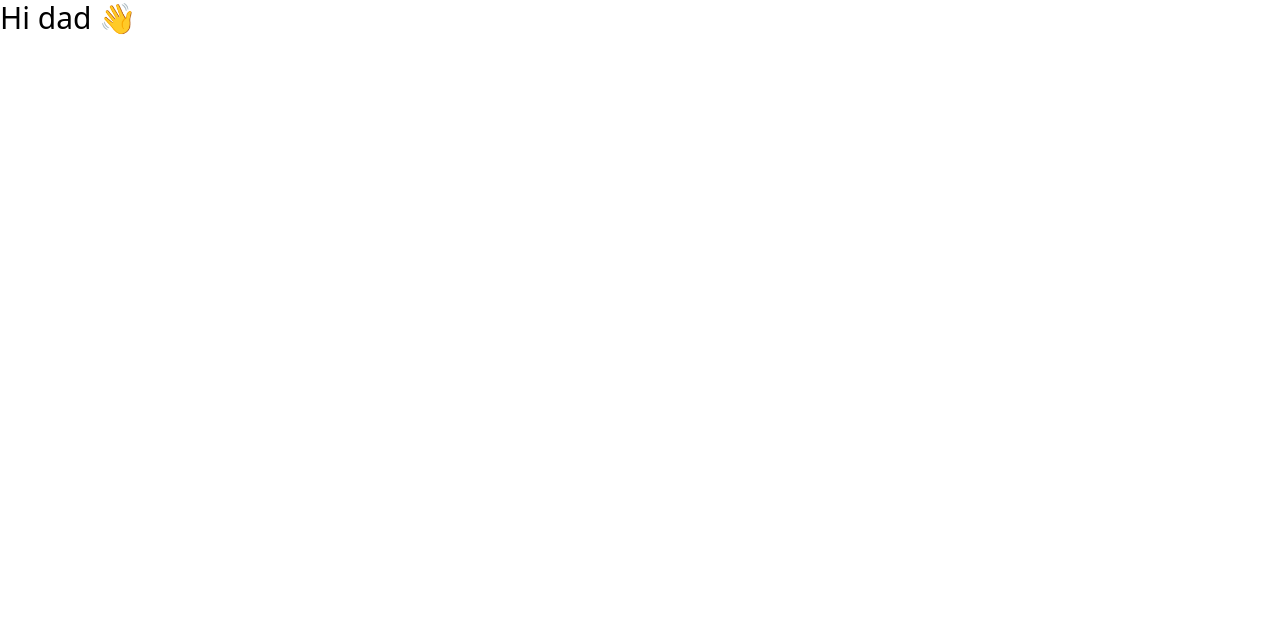
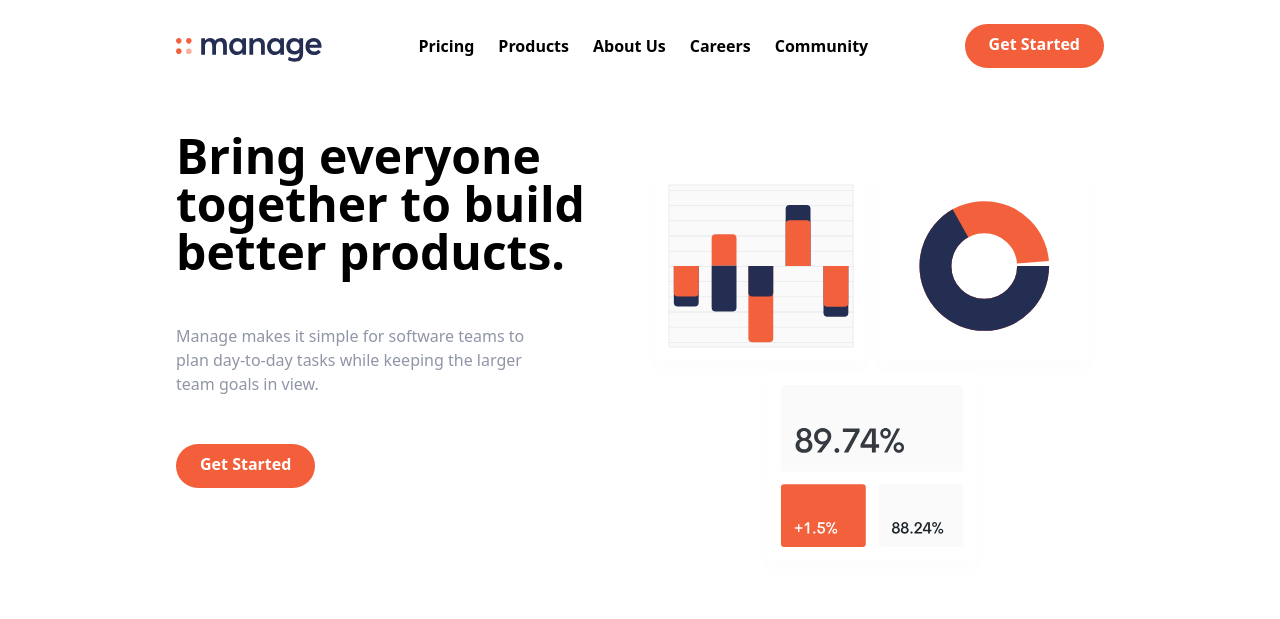
Before and after one commit to beeburrt/traversy-tailwind, a website: page index.html in a window 1280 px wide. Drawn offline with Linux system fonts and the light colour scheme.

Commit message:
Finish nav

```diff
--- a/index.html
+++ b/index.html
@@ -1,13 +1,58 @@
 <!DOCTYPE html>
 <html lang="en">
-<head>
-  <meta charset="UTF-8">
-  <meta http-equiv="X-UA-Compatible" content="IE=edge">
-  <meta name="viewport" content="width=device-width, initial-scale=1.0">
-  <link rel="stylesheet" href="css/main.css">
-  <title>Manage Landing Page</title>
-</head>
-<body>
-  <h1 class="text-3xl">Hi dad 👋</h1>
-</body>
+  <head>
+    <meta charset="UTF-8" />
+    <meta http-equiv="X-UA-Compatible" content="IE=edge" />
+    <meta name="viewport" content="width=device-width, initial-scale=1.0" />
+    <link rel="stylesheet" href="css/main.css" />
+    <title>Manage Landing Page</title>
+  </head>
+  <body class="m-">
+    <nav class="relative container mx-auto p-6">
+      <div class="flex items-center justify-between">
+        <div class="pt-2">
+          <img src="img/logo.svg" alt="logo" />
+        </div>
+        <div class="hidden space-x-6 font-bold md:flex">
+          <a href="#" class="hover:text-darkGrayishBlue">Pricing</a>
+          <a href="#" class="hover:text-darkGrayishBlue">Products</a>
+          <a href="#" class="hover:text-darkGrayishBlue">About Us</a>
+          <a href="#" class="hover:text-darkGrayishBlue">Careers</a>
+          <a href="#" class="hover:text-darkGrayishBlue">Community</a>
+        </div>
+        <a
+          href="#"
+          class="hidden p-3 px-6 pt-2 text-white font-bold bg-brightRed rounded-full baseline hover:bg-brightRedLight md:block"
+          >Get Started</a
+        >
+      </div>
+    </nav>
+    <section id="hero">
+      <div
+        class="container flex flex-col-reverse items-center px-6 mx-auto mt-10 space-y-0 md:flex-row md:space-y-0"
+      >
+        <div class="flex flex-col mb-32 space-y-12 md:w-1/2">
+          <h1
+            class="max-w-md text-4xl font-bold text-center md:text-5xl md:text-left"
+          >
+            Bring everyone together to build better products.
+          </h1>
+          <p class="max-w-sm text-center text-darkGrayishBlue md:text-left">
+            Manage makes it simple for software teams to plan day-to-day tasks
+            while keeping the larger team goals in view.
+          </p>
+          <div class="flex justify-center md:justify-start">
+            <a
+              href="#"
+              class="p-3 px-6 pt-2 text-white font-bold bg-brightRed rounded-full baseline hover:bg-brightRedLight"
+              >Get Started</a
+            >
+          </div>
+        </div>
+        <div class="md:w-1/2">
+          <img src="img/illustration-intro.svg" alt="" />
+        </div>
+      </div>
+    </section>
+  </body>
 </html>
```
Also changed, not shown: css/main.css.
